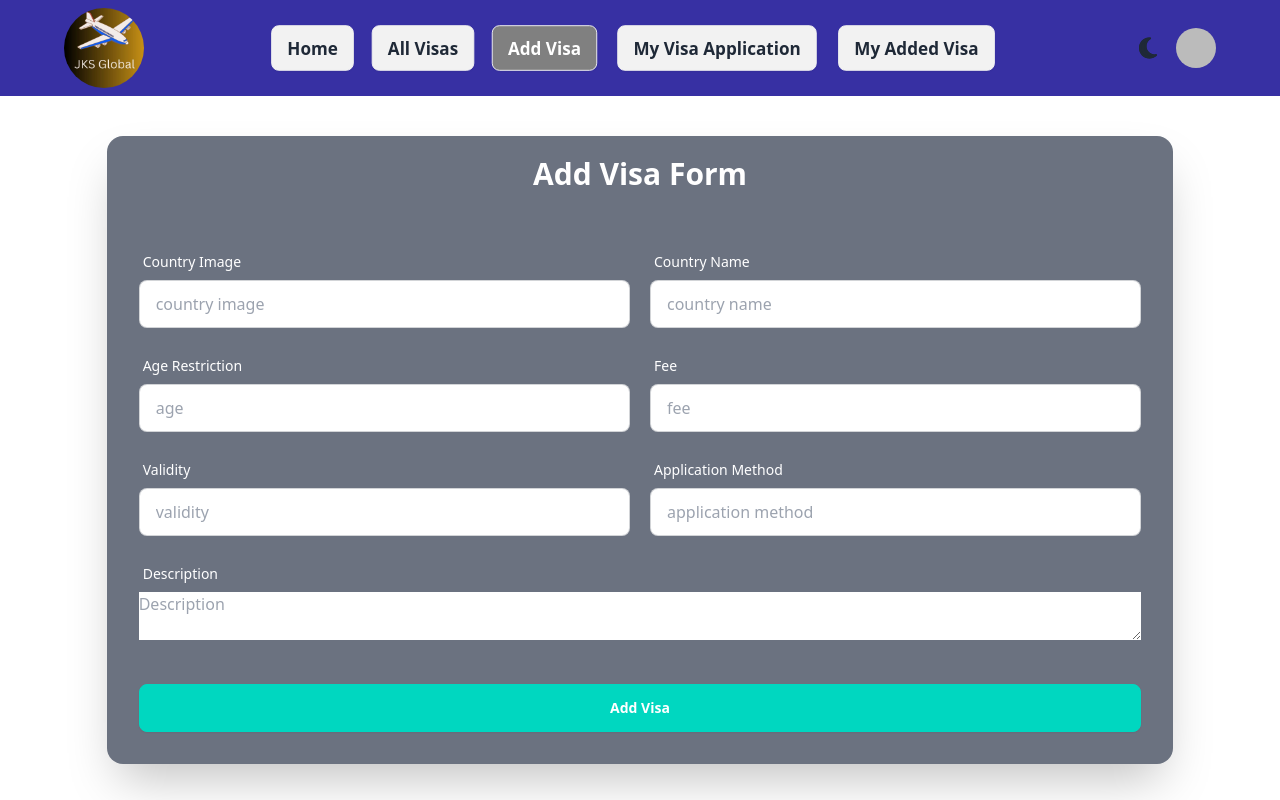
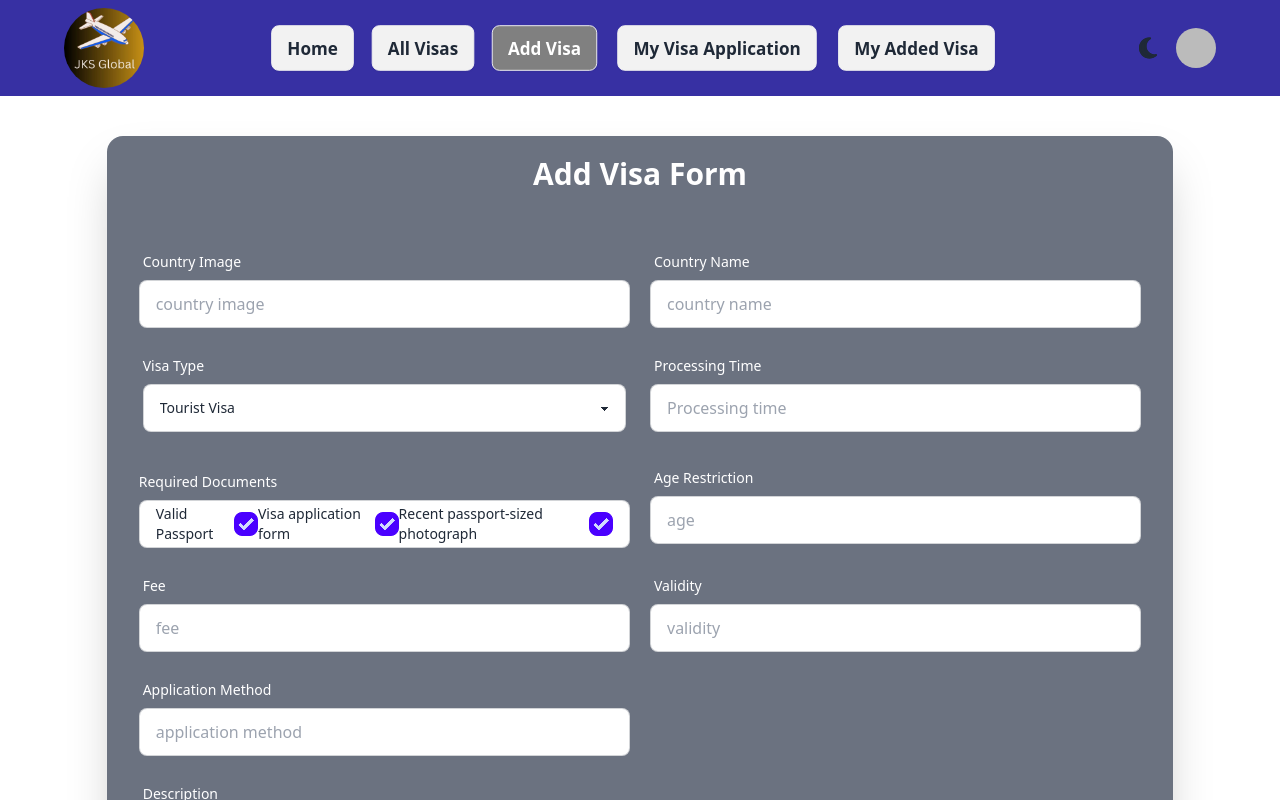
Before and after one commit to Sahajewel/visa-processing-center-client-side, a React (Vite) app: page /add-visa in a window 1280 px wide. Shown: the top 800 px of the page. Built offline with nearby package versions, Linux system fonts and the light colour scheme; no server answers; sample sign-in values are in the browser's storage.

Commit message:
latest page limit operator completed

```diff
--- a/src/Components/Carousel/Carousel.jsx
+++ b/src/Components/Carousel/Carousel.jsx
@@ -45,6 +45,18 @@ export default function Carousel() {
   <div className="hero-overlay bg-opacity-60"></div>
   <div className="hero-content text-neutral-content text-center bg-gray-500">
     <div className="max-w-md">
+    <div className='text-3xl mb-5 text-green-500 font-bold pt-3'>
+   <Typewriter
+        words={["Hello, Users! Welcome to our Website!"]}
+        loop={0} // Set to 0 for infinite loops
+        cursor
+        cursorStyle="|"
+        typeSpeed={70}
+        deleteSpeed={50}
+        delaySpeed={1000}
+
+      />
+   </div>
       <h1 className="mb-5 text-5xl font-bold">Document Verification</h1>
       <p className="mb-5">
       The center verifies the authenticity of documents submitted for visa applications, ensuring that the information provided meets the requirements of the embassy or consulate.
@@ -62,6 +74,18 @@ export default function Carousel() {
   <div className="hero-overlay bg-opacity-60"></div>
   <div className="hero-content text-neutral-content text-center bg-gray-500">
     <div className="max-w-md">
+    <div className='text-3xl mb-5 text-green-500 font-bold pt-3'>
+   <Typewriter
+        words={["Hello, Users! Welcome to our Website!"]}
+        loop={0} // Set to 0 for infinite loops
+        cursor
+        cursorStyle="|"
+        typeSpeed={70}
+        deleteSpeed={50}
+        delaySpeed={1000}
+
+      />
+   </div>
       <h1 className="mb-5 text-5xl font-bold">Application Assistance</h1>
       <p className="mb-5">
       The center helps applicants complete their visa applications correctly, ensuring all required documentation is included, such as identification, proof of travel, and financial stability.
--- a/src/Components/Navbar/Navbar.jsx
+++ b/src/Components/Navbar/Navbar.jsx
@@ -55,7 +55,7 @@ export default function Navbar() {
              <div className='group relative duration-500'>
              <img className='w-10 h-10 rounded-full duration-500' src={loginUser?.photoURL} alt="" />
 
-             <div className='hidden group-hover:block absolute top-12 -right-10 bg-white p-3 rounded-lg duration-500'>
+             <div className='hidden group-hover:block absolute top-12 -right-10 bg-gray-200 p-3 rounded-lg duration-500'>
               <h1 className='text-gray-500 mb-2 text-center'>{loginUser?.displayName}</h1>
              <button  className='text-white text-center mx-auto ml-5 px-3 py-2 text-lg rounded-xl hover:bg-gray-300 duration-300 hover:text-black bg-gray-500' onClick={logout}>Logout</button>
              </div>
--- a/src/Pages/AddVisa/AddVisa.jsx
+++ b/src/Pages/AddVisa/AddVisa.jsx
@@ -14,7 +14,11 @@ export default function AddVisa() {
         const fee = form.fee.value;
         const validity = form.validity.value;
         const application = form.application.value;
-     const addVisa = ({countryImage, countryName,description, age, fee, validity,application})
+        const visaType = form.visaType.value;
+        const time = form.time.value;
+        const valid = form.valid.value;
+     const addVisa = ({countryImage, countryName,description, age, fee, validity,application, visaType, time, valid})
+    console.log(addVisa)
      toast("added visa successfully")
         fetch("https://assignment-10-server-flax-delta.vercel.app/add-visa",{
           method: "POST",
@@ -37,45 +41,77 @@ export default function AddVisa() {
     <h1 className='text-center text-3xl font-bold text-white my-5'>Add Visa Form</h1>
     <form onSubmit={handleAddVisa} className="card-body w-full grid grid-cols-1 md:grid-cols-2 gap-5">
       <div className="form-control col-s">
-        <label className="label">
+        <label className="label ">
           <span className="label-text text-white">Country Image</span>
         </label>
-        <input name='countryImage' type="text" placeholder="country image" className="input input-bordered" required />
+        <input name='countryImage'  type="text" placeholder="country image" className="input input-bordered bg-white" required />
       </div>
       <div className="form-control">
         <label className="label">
           <span className="label-text text-white">Country Name</span>
         </label>
-        <input name='countryName' type="text" placeholder="country name" className="input input-bordered" required />
+        <input name='countryName' type="text" placeholder="country name" className="input input-bordered bg-white" required />
+
+      </div>
+      <div className="form-control">
+        <label className="label flex flex-col justify-start items-start">
+          <span className="label-text text-white mb-2">Visa Type</span>
+          <select name='visaType' className="select select-bordered w-full bg-white">
+
+
+              <option>Tourist Visa</option>
+              <option>Official Visa</option>
+              <option>Student Visa</option>
+          </select>
+        </label>
+
 
       </div>
 
       <div className="form-control">
         <label className="label">
+          <span className="label-text text-white">Processing Time</span>
+        </label>
+        <input name='time' type="text" placeholder="Processing time" className="input input-bordered bg-white" required />
+
+      </div>
+      <div className="form-control mt-3">
+        <label className='text-white text-sm mb-2' htmlFor="">Required Documents</label>
+  <label className="label cursor-pointer bg-white input input-bordered">
+    <span className="label-text">Valid Passport</span>
+    <input name="valid"  type="checkbox" defaultChecked className="checkbox checkbox-primary" />
+    <span className="label-text">Visa application form</span>
+    <input type="checkbox" defaultChecked className="checkbox checkbox-primary" />
+    <span className="label-text">Recent passport-sized photograph</span>
+    <input type="checkbox" defaultChecked className="checkbox checkbox-primary" />
+  </label>
+</div>
+      <div className="form-control">
+        <label className="label">
           <span className="label-text text-white">Age Restriction</span>
         </label>
-        <input name='age' type="number" placeholder="age" className="input input-bordered" required />
+        <input name='age' type="number" placeholder="age" className="input input-bordered bg-white" required />
 
       </div>
       <div className="form-control">
         <label className="label">
           <span className="label-text text-white">Fee</span>
         </label>
-        <input name='fee' type="number" placeholder="fee" className="input input-bordered" required />
+        <input name='fee' type="number" placeholder="fee" className="input input-bordered bg-white" required />
 
       </div>
       <div className="form-control">
         <label className="label">
           <span className="label-text text-white">Validity</span>
         </label>
-        <input name='validity' type="text" placeholder="validity" className="input input-bordered" required />
+        <input name='validity' type="text" placeholder="validity" className="input input-bordered bg-white" required />
 
       </div>
       <div className="form-control">
         <label className="label">
           <span className="label-text text-white">Application Method</span>
         </label>
-        <input name='application' type="text" placeholder="application method" className="input input-bordered" required />
+        <input name='application' type="text" placeholder="application method" className="input input-bordered bg-white" required />
 
       </div>
       <div className="form-control col-span-2">
@@ -83,7 +119,7 @@ export default function AddVisa() {
           <span className="label-text text-white">Description</span>
         </label>
         {/* <input name='description' type="text" placeholder="Description" className="input input-bordered" required /> */}
-       <textarea name="description"  placeholder='Description' id=""></textarea>
+       <textarea name="description"  placeholder='Description' id="" className='bg-white p-4'></textarea>
 
       </div>
       <div className="form-control mt-6 col-span-2">
--- a/src/Pages/AllVisas/AllVisas.jsx
+++ b/src/Pages/AllVisas/AllVisas.jsx
@@ -10,7 +10,7 @@ export default function AllVisas() {
   return (
     <div>
       <Navbar></Navbar>
-      <div className='grid grid-cols-1 md:grid-cols-2 lg:grid-cols-4 w-10/12 mx-auto gap-5 my-10'>
+      <div className='grid grid-cols-1 md:grid-cols-2 lg:grid-cols-4 w-10/12 mx-auto gap-5 my-10 min-h-[70vh]'>
         {visas.map((visa)=><AllVisa key={visa._id} visa={visa}></AllVisa>)}
       </div>
       <Footer></Footer>
--- a/src/Pages/MyAddedVisa/MyAddedVisa.jsx
+++ b/src/Pages/MyAddedVisa/MyAddedVisa.jsx
@@ -59,7 +59,8 @@ fetch(`https://assignment-10-server-flax-delta.vercel.app/update/${email}`,{
     <div>
         <Navbar></Navbar>
         <ToastContainer></ToastContainer>
-   <div className='mx-auto w-6/12 bg-gray-500'>
+  <div className='min-h-[70vh]'>
+  <div className='mx-auto w-6/12 bg-gray-500 '>
    <p className='text-center my-10 py-5 text-white text-2xl font-bold'>{addedVisa.countryName}</p>
    <img className='w-40 mx-auto' src={addedVisa.countryImage} alt="" />
    <p className='text-center text-white my-5 text-lg'>{addedVisa.fee}</p>
@@ -134,11 +135,12 @@ fetch(`https://assignment-10-server-flax-delta.vercel.app/update/${email}`,{
   </div>
 </dialog>
    </div>
-   <div  className='flex justify-center mt-4 pb-4 mb-8'>
+   <div  className='flex justify-center mt-4 pb-8'>
 
    <button onClick={()=>handleDeleteVisa(loginUser?.email)} className='btn '>Delete</button>
    </div>
    </div>
+  </div>
       <Footer></Footer>
     </div>
   )
--- a/src/Pages/MyVisaApplications/MyVisaApplications.jsx
+++ b/src/Pages/MyVisaApplications/MyVisaApplications.jsx
@@ -45,15 +45,17 @@ fetch(`https://assignment-10-server-flax-delta.vercel.app/users/${id}`,{
     <div >
       <Navbar></Navbar>
     <div>
-    <div className='w-10/12 mx-auto'>
+    <div className='w-10/12 mx-auto min-h-[70vh]'>
 
     <h1 className='text-center text-4xl font-extrabold my-8'>My Visa Applications</h1>
-    <input
+  <div className='flex justify-center'>
+  <input
   type="text"
   value={searchCountry}
-  placeholder="Type here"
+  placeholder="Search Your Country"
   className="input input-bordered input-info w-full max-w-xs" onChange={(e)=>setSearchCountry(e.target.value)}/>
-  <button onClick={handleChange}>Search</button>
+  <button className='btn bg-slate-300 text-black ml-4' onClick={handleChange}>Search</button>
+  </div>
   <div className='grid grid-cols-1 md:grid-cols-2 lg:grid-cols-3 gap-5 my-10'>
 {
     addsVisa.map((application)=><div key={application._id} className="card bg-base-100  shadow-xl">
```
